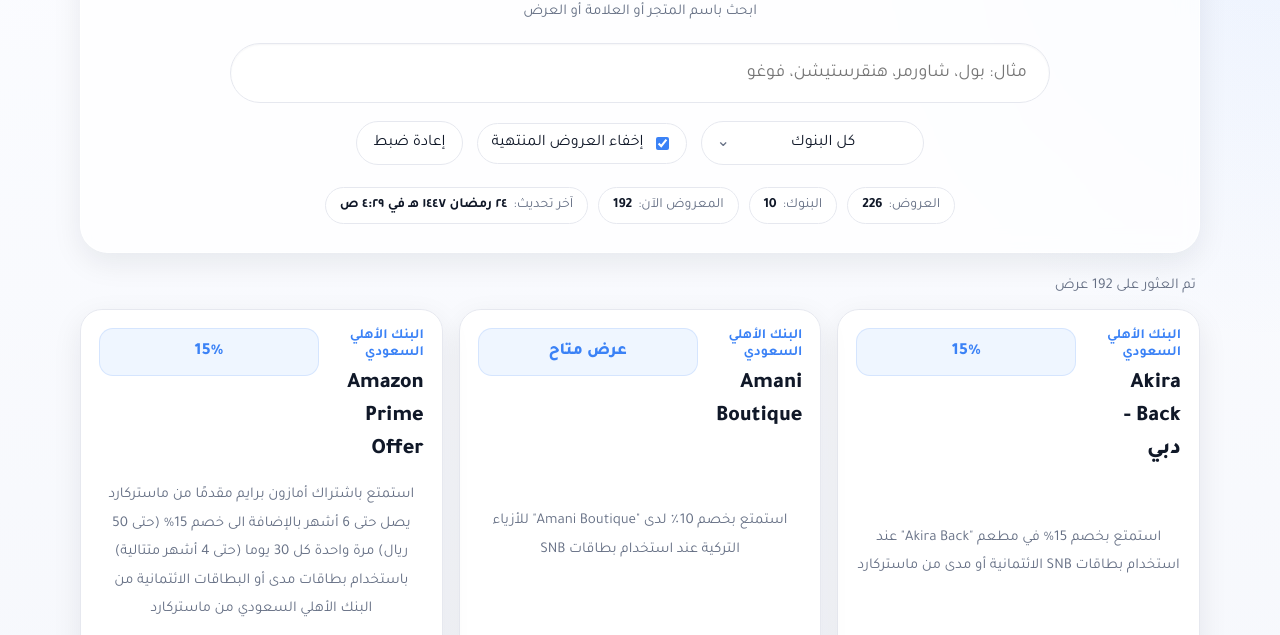
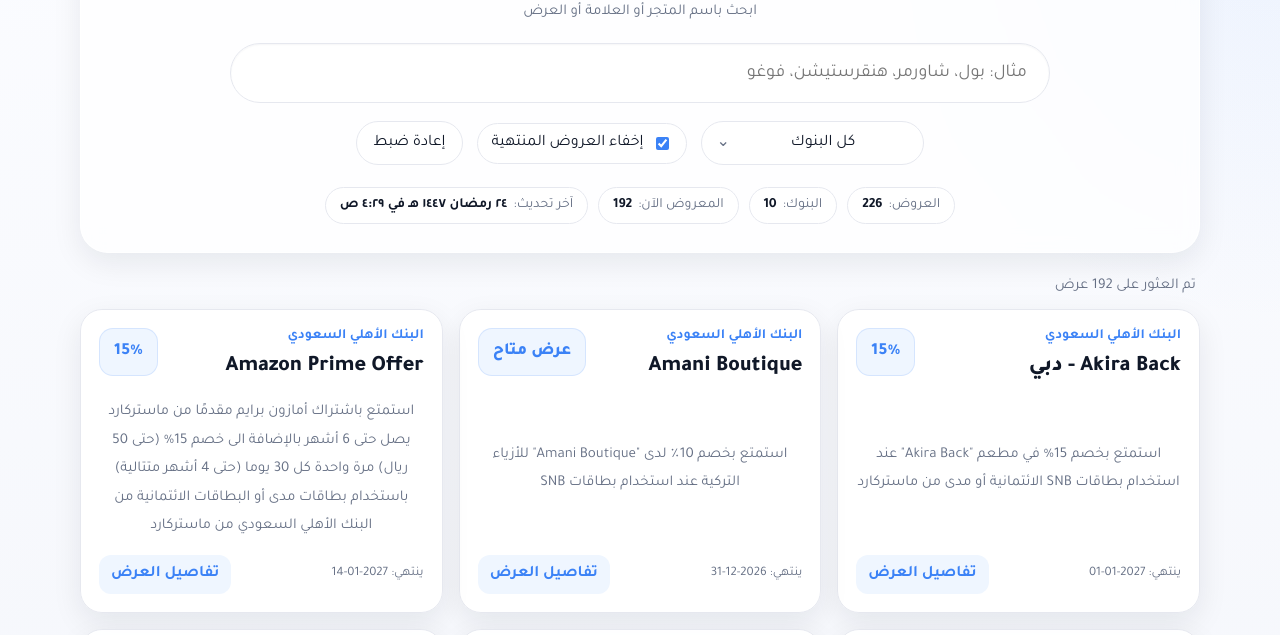
Before and after one commit to 88sulaiman88/BO, a plain HTML site: page index.html in a window 1280 px wide. Shown: the part 117-752 px from the top of the page. Drawn offline with Linux system fonts and the light colour scheme.

Commit message:
Update index.html

```diff
--- a/index.html
+++ b/index.html
@@ -266,9 +266,9 @@
 .top-side {
   display: flex;
   flex-direction: column;
-  align-items: stretch;
+  align-items: flex-start;
   gap: 8px;
-  flex: 0 0 220px;
+  flex-shrink: 0;
   max-width: 220px;
 }
 
@@ -279,8 +279,9 @@
   background: var(--accent-soft);
   border: 1px solid rgba(59,130,246,.14);
   border-radius: 14px;
-  padding: 10px 12px;
-  width: 100%;
+  padding: 10px 14px;
+  display: inline-block;
+  width: fit-content;
   max-width: 220px;
   text-align: center;
   line-height: 1.5;
```
